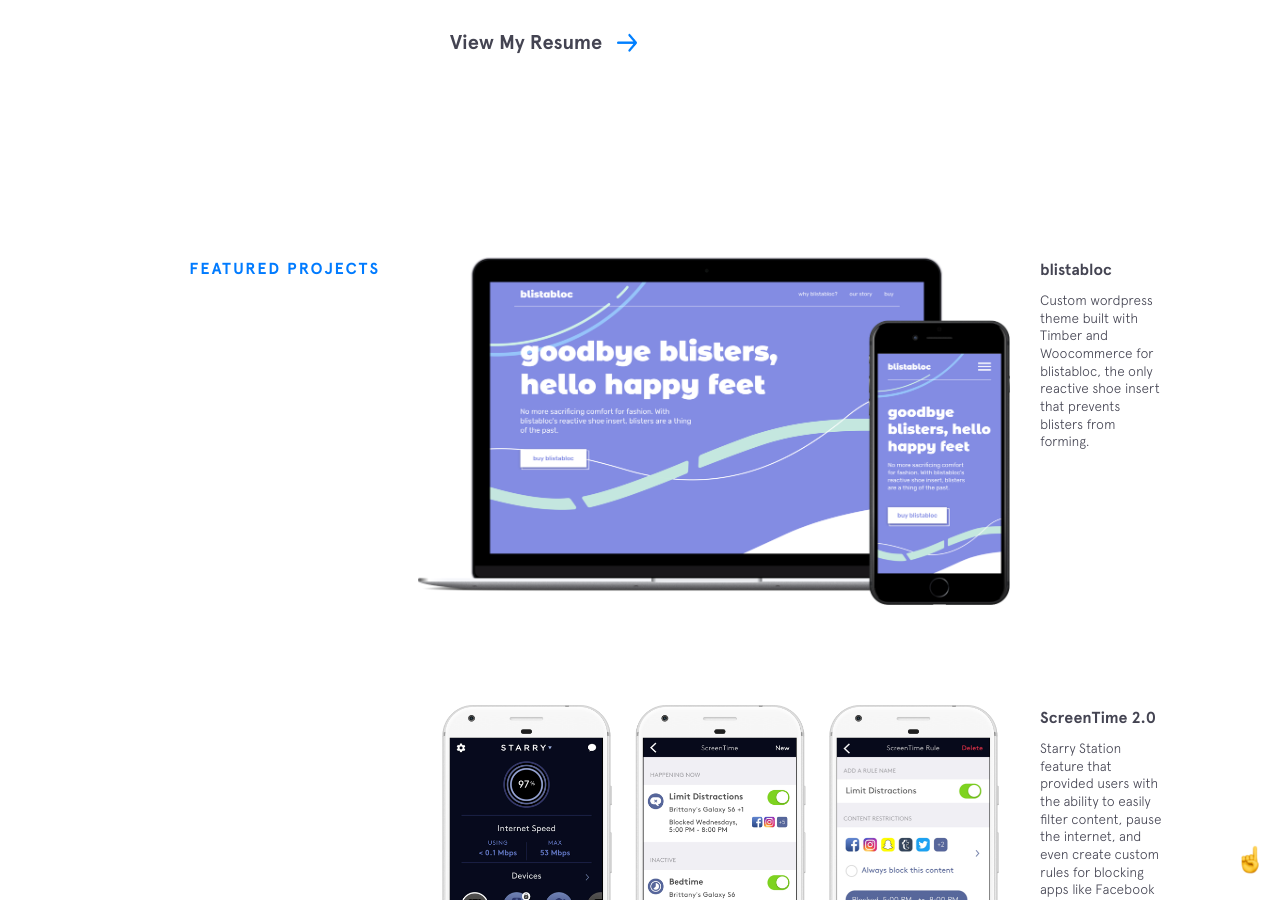
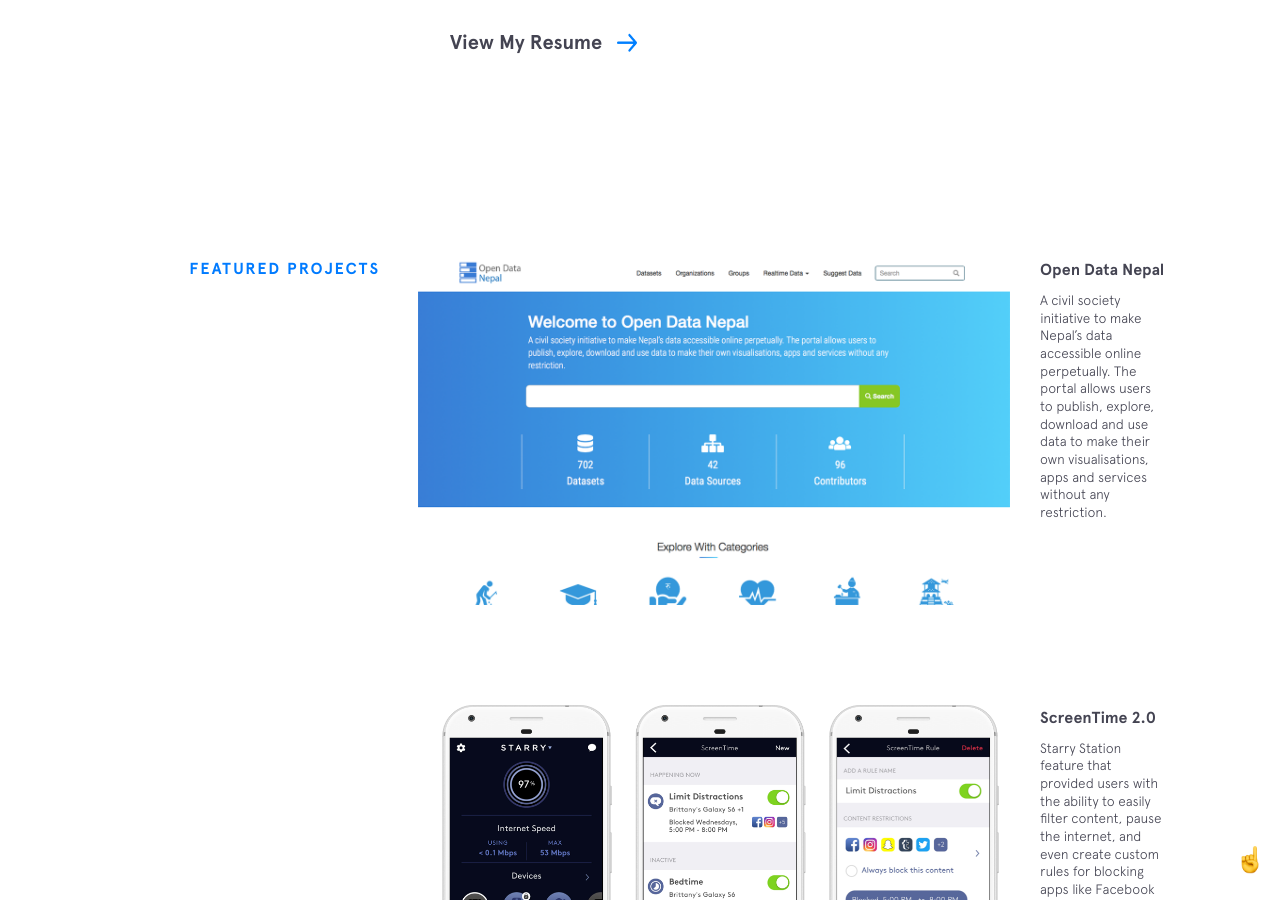
Before and after one commit to nikeshbalami/nikeshbalami.github.io, a Jekyll site: the page built from index.html, in a window 1280 px wide and 900 px high, scrolled down 2175 px. Built offline with Jekyll 4.4.1, drawn with Linux system fonts in a browser that asks for light colours; nearby versions of some CDN libraries.

Commit message:
project update

```diff
--- a/_includes/featured-projects.html
+++ b/_includes/featured-projects.html
@@ -3,16 +3,15 @@
   <div class="section__content">
     <div class="project blistabloc">
       <figure class="project__pic">
-        <a href="https://blistabloc.com/" target="_blank">
-          <img src="{{site.baseurl}}/img/featured/blistabloc/blistabloc.png" alt="">
+        <a href="http://opendatanepal.com" target="_blank">
+          <img src="{{site.baseurl}}/img/featured/opendatanepal/opendatanepal.png" alt="">
         </a>
       </figure>
       <figcaption class="project__caption">
         <div class="project__name">
-          <a href="https://blistabloc.com/" target="_blank">blistabloc</a>
+          <a href="http://opendatanepal.com" target="_blank">Open Data Nepal</a>
         </div>
-        <p>Custom wordpress theme built with Timber and Woocommerce for blistabloc, the only reactive shoe insert that prevents
-          blisters from forming.</p>
+        <p>A civil society initiative to make Nepal’s data accessible online perpetually. The portal allows users to publish, explore, download and use data to make their own visualisations, apps and services without any restriction.</p>
       </figcaption>
     </div>
 
```
Also changed, not shown: img/featured/opendatanepal/opendatanepal.png (added).
